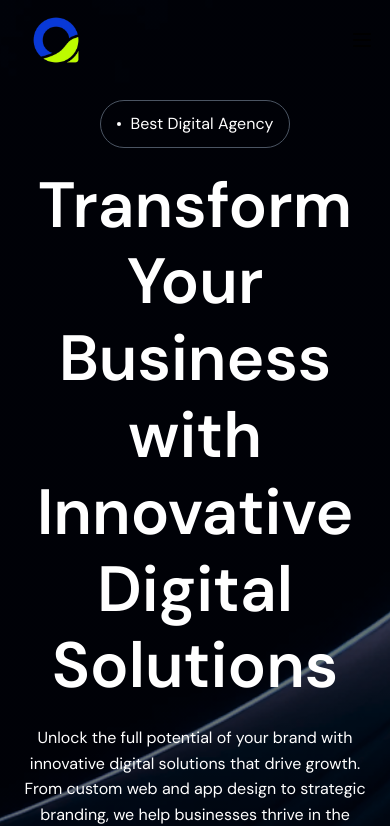
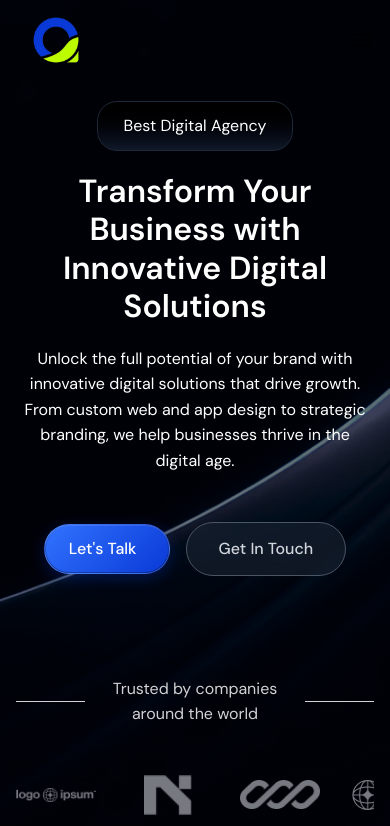
Before and after one commit to AbirDoesFrontend/cozmiq-agency-nextjs, a Next.js app: page / in a window 390 px wide. Shown: the top 826 px of the page. Built offline with nearby package versions, Linux system fonts and the light colour scheme.

Commit message:
Implement responsive typography and animations in global styles; update BadgeLabel component to utilize StarBorder for enhanced visual effects.

```diff
--- /dev/null
+++ b/jsrepo.json
@@ -0,0 +1,12 @@
+{
+  "$schema": "https://unpkg.com/jsrepo@2.4.5/schemas/project-config.json",
+  "repos": ["https://reactbits.dev/ts/tailwind"],
+  "includeTests": false,
+  "includeDocs": false,
+  "watermark": true,
+  "formatter": "prettier",
+  "configFiles": {},
+  "paths": {
+    "*": "./src/components/blocks"
+  }
+}
--- a/src/app/globals.css
+++ b/src/app/globals.css
@@ -139,6 +139,56 @@ span {
   line-height: 160%;
 }
 
+/* Media */
+@media (max-width: 1024px) {
+  h1 {
+    font-size: 48px;
+  }
+  h2 {
+    font-size: 36px;
+  }
+  h3 {
+    font-size: 24px;
+  }
+  h4 {
+    font-size: 20px;
+  }
+  p,
+  span {
+    font-size: 15px;
+  }
+}
+
+/* Small screens (Mobile) */
+@media (max-width: 640px) {
+  h1 {
+    font-size: 32px;
+  }
+  h2 {
+    font-size: 24px;
+  }
+  h3 {
+    font-size: 20px;
+  }
+  h4 {
+    font-size: 18px;
+  }
+
+  p,
+  span,
+  .hero-description,
+  .project-card-content-description,
+  .stats-description,
+  .service-card-description,
+  .discovery-card-description,
+  .why-choose-feature-description,
+  .pricing-card-description,
+  .cta-description {
+    font-size: 16px;
+  }
+}
+/* Media */
+
 body {
   background: var(--background);
   color: var(--foreground);
@@ -186,6 +236,36 @@ body {
 .float-delay {
   animation-delay: 1.5s;
 }
+
+@keyframes star-movement-bottom {
+  0%   { transform: translate(0%, 0%); opacity: 1; }
+  100% { transform: translate(-100%, 0%); opacity: 0; }
+}
+
+@keyframes star-movement-top {
+  0%   { transform: translate(0%, 0%); opacity: 1; }
+  100% { transform: translate(100%, 0%); opacity: 0; }
+}
+
+/* put animation utilities into Tailwind's utilities layer so ordering is right */
+@layer utilities {
+  .animate-star-movement-bottom {
+    animation-name: star-movement-bottom;
+    animation-duration: var(--star-duration, 6s); /* customizable via CSS var */
+    animation-timing-function: linear;
+    animation-iteration-count: infinite;
+    animation-direction: alternate;
+  }
+
+  .animate-star-movement-top {
+    animation-name: star-movement-top;
+    animation-duration: var(--star-duration, 6s);
+    animation-timing-function: linear;
+    animation-iteration-count: infinite;
+    animation-direction: alternate;
+  }
+}
+
 /* Animations */
 
 .wrapper {
@@ -213,8 +293,22 @@ body {
   @apply px-8 py-3 border border-[#FFFFFF1A];
 }
 
+/* Global */
+.badge-dot{
+  @apply bg-[#ffffff] w-[4px] h-[4px] rounded-[9999px] grow-0 shrink-0 basis-auto;
+}
+
+.badge-content {
+  @apply flex items-center gap-2.5 px-4 py-2.5;
+}
+
+.badge-inner{
+  @apply border-[1px] border-solid rounded-[9999px] inline-flex items-center;
+}
+
+/* Global */
+
 /* Hero Section */
-
 .hero-section {
   background-image: linear-gradient(rgba(0, 0, 0, 0.3), rgba(0, 0, 0, 0.3)),
     url("../../public/img/hero-bg.png");
--- a/src/components/BadgeLabel.tsx
+++ b/src/components/BadgeLabel.tsx
@@ -2,6 +2,7 @@
 "use client";
 
 import React, { forwardRef } from "react";
+import StarBorder from "./blocks/Animations/StarBorder/StarBorder";
 
 export interface BadgeLabelProps extends React.HTMLAttributes<HTMLDivElement> {
   children?: React.ReactNode;
@@ -19,7 +20,8 @@ export interface BadgeLabelProps extends React.HTMLAttributes<HTMLDivElement> {
   paddingX?: number;
 }
 
-const BadgeLabel = forwardRef<HTMLDivElement, BadgeLabelProps>(function BadgeLabel(
+const BadgeLabel = forwardRef<HTMLDivElement, BadgeLabelProps>(
+  function BadgeLabel(
     {
       children,
       borderColor = "#4B5563",
@@ -57,20 +59,32 @@ const BadgeLabel = forwardRef<HTMLDivElement, BadgeLabelProps>(function BadgeLab
     };
 
     return (
-    <div
-      ref={ref}
+      // <div
+      //   ref={ref}
+      //   className={`badge-wrapper ${className}`}
+      //   style={{ ...style }}
+      //   {...rest}
+      // >
+      //   <div className="badge-inner" style={innerStyle}>
+      //     <span className="badge-content" style={contentStyle}>
+      //       <div className="badge-dot" style={dotStyle} />
+      //       <span className="badge-slot">{children}</span>
+      //     </span>
+      //   </div>
+      // </div>
+      <div ref={ref}>
+        <StarBorder
+          as="button"
+          color="white"
+          speed="5s"
           className={`badge-wrapper ${className}`}
           style={{ ...style }}
-      {...rest}
         >
-      <div className="badge-inner" style={innerStyle}>
-        <span className="badge-content" style={contentStyle}>
-          <div className="badge-dot" style={dotStyle} />
-          <span className="badge-slot">{children}</span>
-        </span>
-      </div>
+          {children}
+        </StarBorder>
       </div>
     );
-});
+  }
+);
 
 export default BadgeLabel;
--- /dev/null
+++ b/src/components/blocks/Animations/StarBorder/StarBorder.tsx
@@ -0,0 +1,76 @@
+import React from "react";
+
+type StarBorderProps<T extends React.ElementType> =
+  React.ComponentPropsWithoutRef<T> & {
+    as?: T;
+    className?: string;
+    children?: React.ReactNode;
+    color?: string;
+    speed?: React.CSSProperties["animationDuration"];
+    thickness?: number;
+  };
+
+const StarBorder = <T extends React.ElementType = "button">({
+  as,
+  className = "",
+  color = "white",
+  speed = "6s",
+  thickness = 1,
+  children,
+  ...rest
+}: StarBorderProps<T>) => {
+  const Component = as || "button";
+
+  return (
+    <Component
+      className={`relative inline-block overflow-hidden rounded-[20px] ${className}`}
+      {...(rest as any)}
+      style={{
+        padding: `${thickness}px 0`,
+        ...(rest as any).style,
+      }}
+    >
+      <div
+        className="absolute w-[300%] h-[50%] opacity-70 bottom-[-11px] right-[-250%] rounded-full animate-star-movement-bottom z-0"
+        style={{
+          background: `radial-gradient(circle, ${color}, transparent 10%)`,
+          animationDuration: speed,
+        }}
+      ></div>
+      <div
+        className="absolute w-[300%] h-[50%] opacity-70 top-[-10px] left-[-250%] rounded-full animate-star-movement-top z-0"
+        style={{
+          background: `radial-gradient(circle, ${color}, transparent 10%)`,
+          animationDuration: speed,
+        }}
+      ></div>
+      <div className="relative z-1 bg-gradient-to-b from-black to-gray-900 border border-gray-800 text-white text-center text-[16px] py-3 px-[26px] rounded-[20px]">
+        {children}
+      </div>
+    </Component>
+  );
+};
+
+export default StarBorder;
+
+// tailwind.config.js
+// module.exports = {
+//   theme: {
+//     extend: {
+//       animation: {
+//         'star-movement-bottom': 'star-movement-bottom linear infinite alternate',
+//         'star-movement-top': 'star-movement-top linear infinite alternate',
+//       },
+//       keyframes: {
+//         'star-movement-bottom': {
+//           '0%': { transform: 'translate(0%, 0%)', opacity: '1' },
+//           '100%': { transform: 'translate(-100%, 0%)', opacity: '0' },
+//         },
+//         'star-movement-top': {
+//           '0%': { transform: 'translate(0%, 0%)', opacity: '1' },
+//           '100%': { transform: 'translate(100%, 0%)', opacity: '0' },
+//         },
+//       },
+//     },
+//   }
+// }
```
Lines whose indentation alone changed are shown as unchanged.
